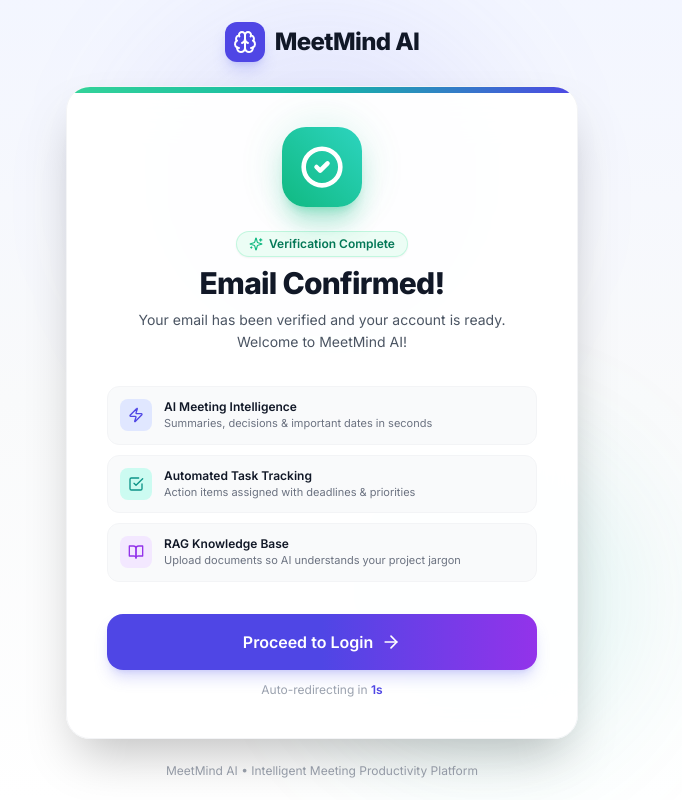
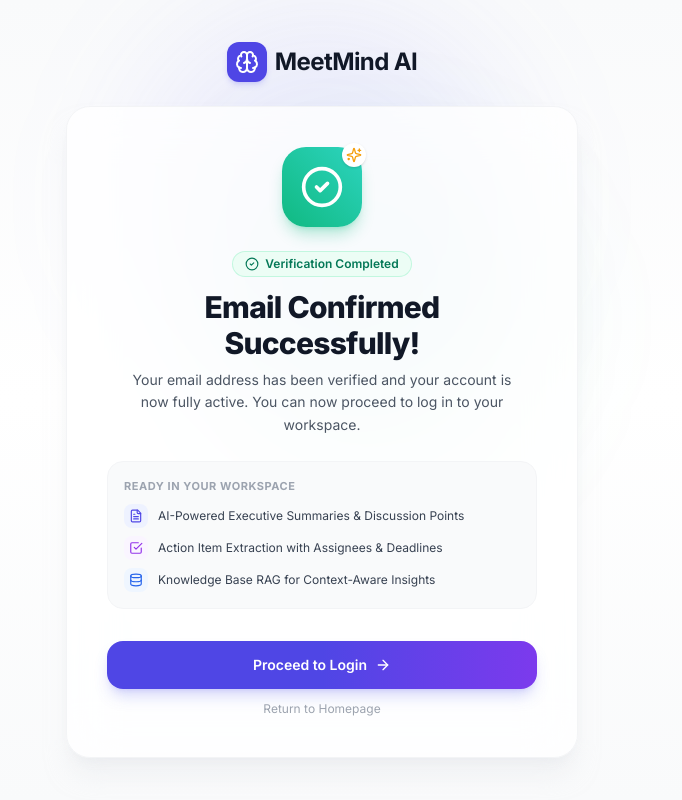
Before and after one commit to harishnarayan-coder/GenAI-Project, a React (Vite) app in the folder frontend/: page /auth/confirm in a window 1280 px wide. Shown: the whole page, without its empty margins (318-1000 px from the left). Built offline with nearby package versions, Linux system fonts and the light colour scheme.

Commit message:
Enforce verification before account access and polish email confirmation landing page

```diff
--- a/frontend/src/pages/AuthConfirmPage.tsx
+++ b/frontend/src/pages/AuthConfirmPage.tsx
@@ -1,35 +1,22 @@
 import { useEffect, useState } from 'react';
-import { Link, useNavigate, useSearchParams } from 'react-router-dom';
-import {
-  Brain,
-  CheckCircle2,
-  AlertCircle,
-  ArrowRight,
-  Loader2,
-  Sparkles,
-  Zap,
-  CheckSquare,
-  BookOpen,
-} from 'lucide-react';
+import { Link, useSearchParams } from 'react-router-dom';
+import { Brain, CheckCircle2, AlertCircle, ArrowRight, Loader2, Sparkles, FileText, CheckSquare, Database } from 'lucide-react';
 import { supabase } from '../lib/supabase';
 
 export default function AuthConfirmPage() {
-  const navigate = useNavigate();
   const [searchParams] = useSearchParams();
   const [loading, setLoading] = useState(true);
   const [errorMsg, setErrorMsg] = useState<string | null>(null);
   const [isSuccess, setIsSuccess] = useState(false);
-  const [userEmail, setUserEmail] = useState<string | null>(null);
-  const [countdown, setCountdown] = useState<number>(6);
 
   useEffect(() => {
     const handleConfirmation = async () => {
       try {
-        // 1. Check query parameters
+        // 1. Check query parameters for error or code
         const error = searchParams.get('error') || searchParams.get('error_description');
         const code = searchParams.get('code');
 
-        // 2. Check hash fragment (standard Supabase redirect format)
+        // 2. Check hash fragment (common in Supabase implicit flow)
         const hash = window.location.hash;
         const hashParams = new URLSearchParams(hash.replace(/^#/, ''));
         const hashError = hashParams.get('error_description') || hashParams.get('error');
@@ -40,28 +27,22 @@ export default function AuthConfirmPage() {
           return;
         }
 
-        // PKCE code exchange if present
+        // PKCE flow exchange
         if (code) {
-          const { data: exchangeData, error: exchangeError } = await supabase.auth.exchangeCodeForSession(code);
+          const { error: exchangeError } = await supabase.auth.exchangeCodeForSession(code);
           if (exchangeError) {
             setErrorMsg(exchangeError.message);
             setLoading(false);
             return;
           }
-          if (exchangeData?.user?.email) {
-            setUserEmail(exchangeData.user.email);
-          }
         }
 
-        // Check active session or token presence
+        // Verify active session or token presence
         const { data: { session } } = await supabase.auth.getSession();
-        if (session) {
-          setUserEmail(session.user?.email || null);
-          setIsSuccess(true);
-        } else if (hash.includes('access_token') || hash.includes('type=signup') || code) {
+        if (session || hash.includes('access_token') || hash.includes('type=signup') || hash.includes('type=email_confirmation') || code) {
           setIsSuccess(true);
         } else {
-          // If no error, treat as confirmed
+          // If the user reached here without error flags, mark verification as done
           setIsSuccess(true);
         }
       } catch (err: any) {
@@ -74,168 +55,130 @@ export default function AuthConfirmPage() {
     handleConfirmation();
   }, [searchParams]);
 
-  // Optional auto-redirect countdown
-  useEffect(() => {
-    if (!isSuccess) return;
-    const interval = setInterval(() => {
-      setCountdown(c => {
-        if (c <= 1) {
-          clearInterval(interval);
-          navigate('/login');
-          return 0;
-        }
-        return c - 1;
-      });
-    }, 1000);
-
-    return () => clearInterval(interval);
-  }, [isSuccess, navigate]);
-
   return (
-    <div className="min-h-screen bg-gradient-to-b from-indigo-50/70 via-gray-50 to-white dark:from-gray-950 dark:via-gray-900 dark:to-gray-950 flex items-center justify-center p-4 relative overflow-hidden">
-      {/* Decorative gradient glow orbs */}
+    <div className="min-h-screen bg-gradient-to-b from-gray-50 via-white to-gray-50 dark:from-gray-950 dark:via-gray-900 dark:to-gray-950 flex items-center justify-center p-4 relative overflow-hidden">
+      {/* Decorative background glow */}
       <div className="absolute top-1/4 left-1/2 -translate-x-1/2 -translate-y-1/2 w-96 h-96 bg-indigo-500/10 dark:bg-indigo-500/20 rounded-full blur-3xl pointer-events-none" />
-      <div className="absolute bottom-10 right-1/4 w-80 h-80 bg-teal-500/10 dark:bg-teal-500/15 rounded-full blur-3xl pointer-events-none" />
+      <div className="absolute top-1/3 left-1/2 -translate-x-1/3 -translate-y-1/3 w-80 h-80 bg-emerald-500/10 dark:bg-emerald-500/15 rounded-full blur-3xl pointer-events-none" />
 
       <div className="w-full max-w-lg relative z-10">
         {/* Brand Header */}
         <div className="text-center mb-6">
-          <Link to="/" className="inline-flex items-center gap-2.5 text-indigo-600 dark:text-indigo-400 group">
-            <div className="w-10 h-10 rounded-xl bg-indigo-600 dark:bg-indigo-500 text-white flex items-center justify-center shadow-lg shadow-indigo-500/25 transition-transform group-hover:scale-105">
+          <Link to="/" className="inline-flex items-center gap-2 text-indigo-600 dark:text-indigo-400 group transition">
+            <div className="w-10 h-10 rounded-xl bg-indigo-600 dark:bg-indigo-500 flex items-center justify-center text-white shadow-md shadow-indigo-500/20 group-hover:scale-105 transition-transform">
               <Brain className="w-6 h-6" />
             </div>
-            <span className="text-2xl font-black tracking-tight text-gray-900 dark:text-white">MeetMind AI</span>
+            <span className="text-2xl font-bold text-gray-900 dark:text-white tracking-tight">MeetMind AI</span>
           </Link>
         </div>
 
-        {/* Main Card */}
-        <div className="bg-white/95 dark:bg-gray-800/95 backdrop-blur-xl rounded-3xl shadow-2xl border border-gray-100 dark:border-gray-700/80 p-8 sm:p-10 relative overflow-hidden">
-          {/* Top highlight gradient border */}
-          <div className="absolute top-0 left-0 right-0 h-1.5 bg-gradient-to-r from-emerald-400 via-teal-500 to-indigo-600" />
-
+        {/* Card */}
+        <div className="bg-white/80 dark:bg-gray-800/90 backdrop-blur-xl rounded-3xl shadow-xl shadow-gray-200/50 dark:shadow-black/40 border border-gray-100 dark:border-gray-700/80 p-8 sm:p-10 transition-all">
           {loading ? (
             <div className="py-12 text-center space-y-4">
-              <div className="relative inline-flex items-center justify-center">
-                <div className="w-16 h-16 rounded-full border-4 border-indigo-200 dark:border-indigo-900 border-t-indigo-600 dark:border-t-indigo-400 animate-spin" />
+              <div className="w-16 h-16 rounded-2xl bg-indigo-50 dark:bg-indigo-900/30 flex items-center justify-center mx-auto text-indigo-600 dark:text-indigo-400">
+                <Loader2 className="w-8 h-8 animate-spin" />
               </div>
               <h2 className="text-xl font-bold text-gray-900 dark:text-white">Verifying your email...</h2>
-              <p className="text-sm text-gray-500 dark:text-gray-400">Please wait while we activate your workspace.</p>
+              <p className="text-sm text-gray-500 dark:text-gray-400">Validating your confirmation token. Just a moment.</p>
             </div>
           ) : isSuccess ? (
             <div className="text-center space-y-6">
-              {/* Success Hero Icon */}
-              <div className="relative inline-flex items-center justify-center">
-                <div className="absolute inset-0 bg-emerald-500/25 dark:bg-emerald-400/20 rounded-full blur-xl animate-pulse" />
-                <div className="relative w-20 h-20 rounded-3xl bg-gradient-to-tr from-emerald-500 to-teal-400 flex items-center justify-center text-white shadow-xl shadow-emerald-500/30">
-                  <CheckCircle2 className="w-11 h-11 stroke-[2.5]" />
+              {/* Success Badge & Icon */}
+              <div className="relative inline-block mx-auto">
+                <div className="w-20 h-20 bg-gradient-to-tr from-emerald-500 to-teal-400 rounded-3xl flex items-center justify-center text-white shadow-lg shadow-emerald-500/30 transform transition-transform hover:scale-105">
+                  <CheckCircle2 className="w-11 h-11" />
+                </div>
+                <div className="absolute -top-1 -right-1 bg-white dark:bg-gray-800 rounded-full p-1 shadow">
+                  <Sparkles className="w-4 h-4 text-amber-500" />
                 </div>
               </div>
 
-              {/* Title & Badge */}
-              <div className="space-y-2">
-                <div className="inline-flex items-center gap-1.5 px-3 py-1 rounded-full text-xs font-semibold bg-emerald-50 dark:bg-emerald-950/60 text-emerald-700 dark:text-emerald-300 border border-emerald-200/60 dark:border-emerald-800/60 shadow-sm">
-                  <Sparkles className="w-3.5 h-3.5 text-emerald-500" />
-                  <span>Verification Complete</span>
-                </div>
-                <h1 className="text-3xl font-extrabold text-gray-900 dark:text-white tracking-tight">
-                  Email Confirmed!
+              <div>
+                <span className="inline-flex items-center gap-1.5 px-3 py-1 rounded-full text-xs font-semibold bg-emerald-50 dark:bg-emerald-950/60 text-emerald-700 dark:text-emerald-400 border border-emerald-200/60 dark:border-emerald-800/60 mb-3">
+                  <CheckCircle2 className="w-3.5 h-3.5" /> Verification Completed
+                </span>
+                <h1 className="text-2xl sm:text-3xl font-extrabold text-gray-900 dark:text-white tracking-tight">
+                  Email Confirmed Successfully!
                 </h1>
-                <p className="text-sm text-gray-600 dark:text-gray-300 max-w-sm mx-auto leading-relaxed">
-                  Your email has been verified and your account is ready. Welcome to MeetMind AI!
+                <p className="text-sm text-gray-600 dark:text-gray-300 mt-2 max-w-sm mx-auto leading-relaxed">
+                  Your email address has been verified and your account is now fully active. You can now proceed to log in to your workspace.
                 </p>
-                {userEmail && (
-                  <p className="text-xs font-medium text-indigo-600 dark:text-indigo-400 bg-indigo-50 dark:bg-indigo-950/40 py-1 px-3 rounded-lg inline-block mt-1">
-                    {userEmail}
-                  </p>
-                )}
               </div>
 
-              {/* Mini Highlights Grid */}
-              <div className="grid grid-cols-1 gap-2.5 pt-2 text-left">
-                <div className="flex items-center gap-3 p-3 rounded-xl bg-gray-50 dark:bg-gray-700/40 border border-gray-100 dark:border-gray-700/60">
-                  <div className="w-8 h-8 rounded-lg bg-indigo-100 dark:bg-indigo-900/60 text-indigo-600 dark:text-indigo-400 flex items-center justify-center flex-shrink-0">
-                    <Zap className="w-4 h-4" />
+              {/* What you can do next */}
+              <div className="bg-gray-50 dark:bg-gray-750/50 rounded-2xl p-4 text-left border border-gray-100 dark:border-gray-700/60 space-y-2.5">
+                <p className="text-[11px] font-bold uppercase tracking-wider text-gray-400 dark:text-gray-500">
+                  Ready in your workspace
+                </p>
+                <div className="grid grid-cols-1 gap-2 text-xs text-gray-700 dark:text-gray-300">
+                  <div className="flex items-center gap-2.5">
+                    <div className="w-6 h-6 rounded-lg bg-indigo-50 dark:bg-indigo-900/40 text-indigo-600 dark:text-indigo-400 flex items-center justify-center flex-shrink-0">
+                      <FileText className="w-3.5 h-3.5" />
+                    </div>
+                    <span>AI-Powered Executive Summaries & Discussion Points</span>
                   </div>
-                  <div>
-                    <p className="text-xs font-semibold text-gray-900 dark:text-white">AI Meeting Intelligence</p>
-                    <p className="text-[11px] text-gray-500 dark:text-gray-400">Summaries, decisions & important dates in seconds</p>
+                  <div className="flex items-center gap-2.5">
+                    <div className="w-6 h-6 rounded-lg bg-purple-50 dark:bg-purple-900/40 text-purple-600 dark:text-purple-400 flex items-center justify-center flex-shrink-0">
+                      <CheckSquare className="w-3.5 h-3.5" />
+                    </div>
+                    <span>Action Item Extraction with Assignees & Deadlines</span>
                   </div>
-                </div>
-
-                <div className="flex items-center gap-3 p-3 rounded-xl bg-gray-50 dark:bg-gray-700/40 border border-gray-100 dark:border-gray-700/60">
-                  <div className="w-8 h-8 rounded-lg bg-teal-100 dark:bg-teal-900/60 text-teal-600 dark:text-teal-400 flex items-center justify-center flex-shrink-0">
-                    <CheckSquare className="w-4 h-4" />
-                  </div>
-                  <div>
-                    <p className="text-xs font-semibold text-gray-900 dark:text-white">Automated Task Tracking</p>
-                    <p className="text-[11px] text-gray-500 dark:text-gray-400">Action items assigned with deadlines & priorities</p>
-                  </div>
-                </div>
-
-                <div className="flex items-center gap-3 p-3 rounded-xl bg-gray-50 dark:bg-gray-700/40 border border-gray-100 dark:border-gray-700/60">
-                  <div className="w-8 h-8 rounded-lg bg-purple-100 dark:bg-purple-900/60 text-purple-600 dark:text-purple-400 flex items-center justify-center flex-shrink-0">
-                    <BookOpen className="w-4 h-4" />
-                  </div>
-                  <div>
-                    <p className="text-xs font-semibold text-gray-900 dark:text-white">RAG Knowledge Base</p>
-                    <p className="text-[11px] text-gray-500 dark:text-gray-400">Upload documents so AI understands your project jargon</p>
+                  <div className="flex items-center gap-2.5">
+                    <div className="w-6 h-6 rounded-lg bg-blue-50 dark:bg-blue-900/40 text-blue-600 dark:text-blue-400 flex items-center justify-center flex-shrink-0">
+                      <Database className="w-3.5 h-3.5" />
+                    </div>
+                    <span>Knowledge Base RAG for Context-Aware Insights</span>
                   </div>
                 </div>
               </div>
 
-              {/* Action Button */}
+              {/* Action CTA */}
               <div className="pt-2 space-y-3">
                 <Link
                   to="/login"
-                  className="w-full py-4 px-6 rounded-2xl bg-gradient-to-r from-indigo-600 via-indigo-600 to-purple-600 hover:from-indigo-500 hover:to-purple-500 text-white font-semibold flex items-center justify-center gap-2 shadow-lg shadow-indigo-500/25 hover:shadow-indigo-500/40 transition-all duration-200 transform hover:-translate-y-0.5"
+                  className="w-full py-3.5 px-6 rounded-2xl bg-gradient-to-r from-indigo-600 via-indigo-600 to-violet-600 hover:from-indigo-700 hover:to-violet-700 text-white font-semibold text-sm inline-flex items-center justify-center gap-2 transition shadow-lg shadow-indigo-500/25 hover:shadow-indigo-500/35 hover:-translate-y-0.5"
                 >
-                  <span>Proceed to Login</span>
-                  <ArrowRight className="w-5 h-5" />
+                  Proceed to Login <ArrowRight className="w-4 h-4" />
                 </Link>
 
-                <p className="text-xs text-gray-400 dark:text-gray-500">
-                  Auto-redirecting in <span className="font-semibold text-indigo-600 dark:text-indigo-400">{countdown}s</span>
-                </p>
+                <Link
+                  to="/"
+                  className="block text-xs text-gray-400 hover:text-gray-600 dark:hover:text-gray-300 transition"
+                >
+                  Return to Homepage
+                </Link>
               </div>
             </div>
           ) : (
-            /* Expired / Notice State */
-            <div className="text-center space-y-6">
-              <div className="w-18 h-18 rounded-3xl bg-amber-50 dark:bg-amber-900/30 text-amber-600 dark:text-amber-400 flex items-center justify-center mx-auto shadow-sm p-4">
-                <AlertCircle className="w-10 h-10" />
+            <div className="text-center space-y-5">
+              <div className="w-16 h-16 bg-amber-50 dark:bg-amber-900/30 rounded-2xl flex items-center justify-center mx-auto text-amber-600 dark:text-amber-400 shadow-sm">
+                <AlertCircle className="w-9 h-9" />
               </div>
-
-              <div className="space-y-2">
-                <h2 className="text-2xl font-bold text-gray-900 dark:text-white">Verification Link Notice</h2>
-                <p className="text-sm text-gray-600 dark:text-gray-300 max-w-sm mx-auto">
-                  {errorMsg || 'This verification link may have already been used or expired. If your email was already confirmed, you can proceed directly to sign in.'}
+              <div>
+                <h1 className="text-xl font-bold text-gray-900 dark:text-white">Verification Notice</h1>
+                <p className="text-sm text-gray-600 dark:text-gray-300 mt-2 max-w-sm mx-auto">
+                  {errorMsg || 'This verification link may have expired or was already used. If your email is already confirmed, you can log in below.'}
                 </p>
               </div>
 
-              <div className="pt-4 space-y-3">
+              <div className="pt-2 space-y-3">
                 <Link
                   to="/login"
-                  className="w-full py-3.5 px-6 rounded-2xl bg-indigo-600 hover:bg-indigo-700 text-white font-semibold flex items-center justify-center gap-2 transition shadow-md shadow-indigo-600/20"
+                  className="w-full py-3 px-5 rounded-xl bg-indigo-600 hover:bg-indigo-700 text-white font-medium text-sm inline-flex items-center justify-center gap-2 transition shadow-sm"
                 >
-                  <span>Sign In with Email</span>
-                  <ArrowRight className="w-4 h-4" />
+                  Proceed to Login <ArrowRight className="w-4 h-4" />
                 </Link>
-
                 <Link
                   to="/register"
-                  className="block text-xs font-medium text-gray-500 hover:text-gray-700 dark:hover:text-gray-300 py-1"
+                  className="block text-xs text-gray-400 hover:text-gray-600 dark:hover:text-gray-300"
                 >
-                  Need to create an account?
+                  Back to Registration
                 </Link>
               </div>
             </div>
           )}
         </div>
-
-        {/* Footer Note */}
-        <p className="text-center text-xs text-gray-400 dark:text-gray-500 mt-6">
-          MeetMind AI • Intelligent Meeting Productivity Platform
-        </p>
       </div>
     </div>
   );
```
Also changed, not shown: frontend/src/App.tsx (+23 -25 lines), frontend/src/pages/RegisterPage.tsx (+8 -8 lines).
